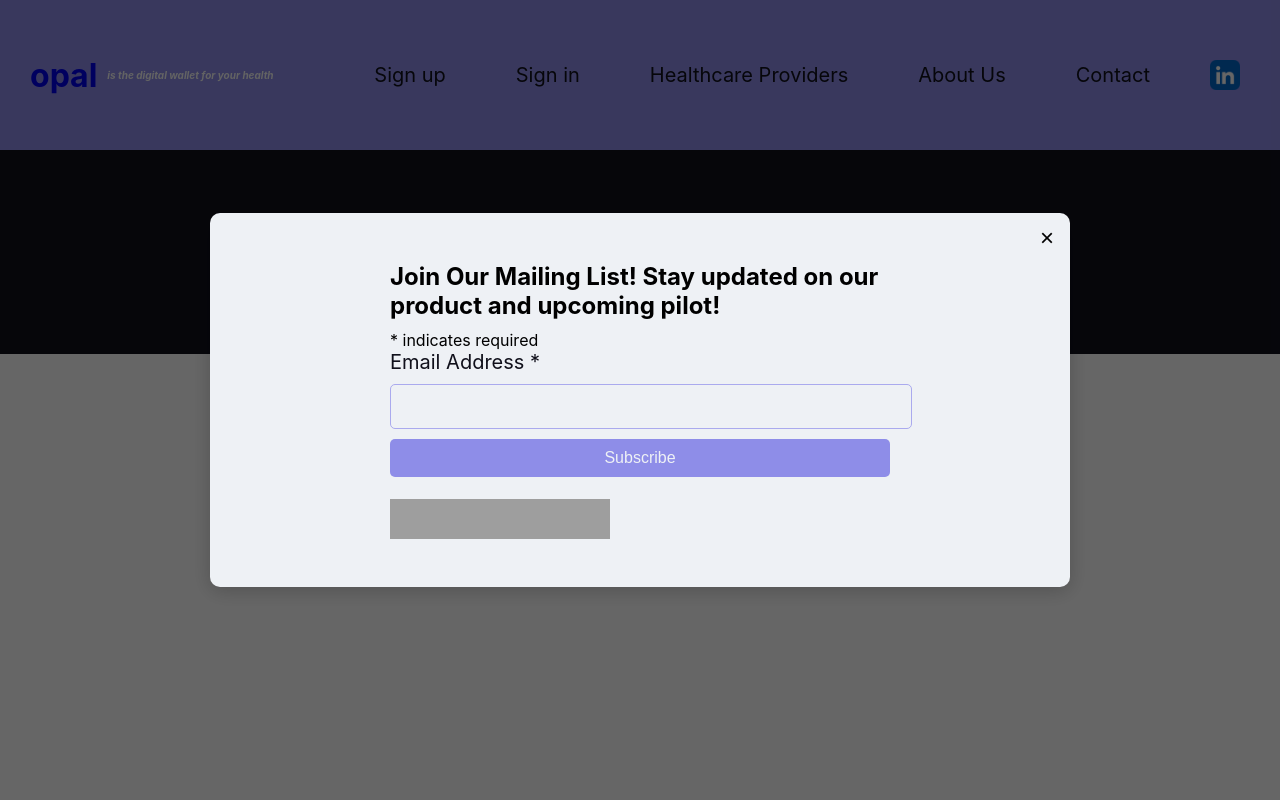
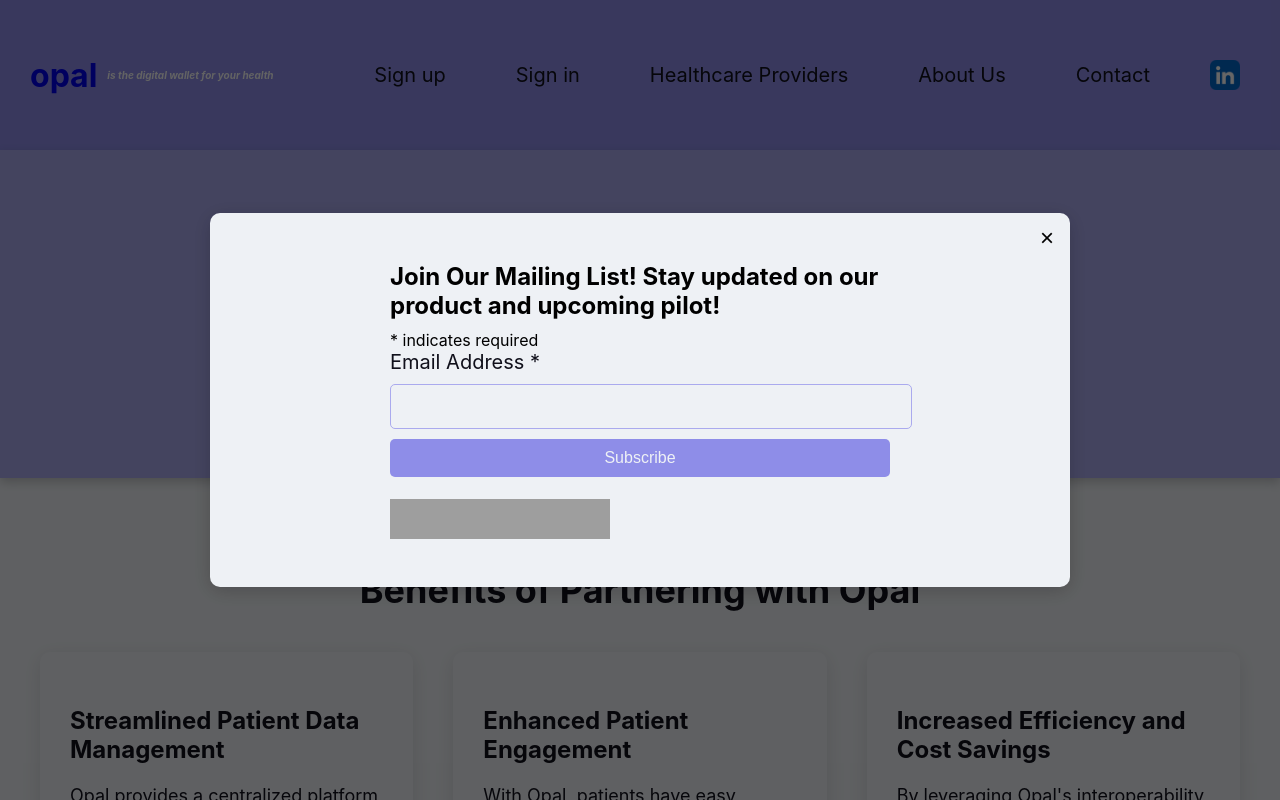
Before and after one commit to AmirFone/Start-up-studio-codebase, a React (Create React App) app in the folder health-app-iteration-two/opal/: page /healthcare-providers in a window 1280 px wide. Shown: the top 800 px of the page. Built offline with nearby package versions, Linux system fonts and the light colour scheme; grey boxes are pictures that could not be loaded.

Commit message:
Fix typos and improve styling in health-app-iteration-two also added  new component for providers

```diff
--- a/health-app-iteration-two/opal/src/App.js
+++ b/health-app-iteration-two/opal/src/App.js
@@ -18,6 +18,7 @@
 import LandingPageSection from './LandingPageSection';
 import landingPageImage from './images/landing_page_one.png';
 import PrescriptionHistory from './PrescriptionHistory';
+import HealthcareProviders from './HealthcareProviders';
 function App() {
 
   const [formData, setFormData] = useState({
@@ -181,6 +182,7 @@
           <Route path="/doctor-notes" element={<DoctorNotes />} />
           <Route path="/scans-and-images" element={<ScansAndImages />} />
           <Route path="/prescription-history" element={<PrescriptionHistory />} />
+          <Route path="/healthcare-providers" element={<HealthcareProviders />} />
         </Routes>
 
         <footer>
--- a/health-app-iteration-two/opal/src/Contact.js
+++ b/health-app-iteration-two/opal/src/Contact.js
@@ -50,7 +50,7 @@
   return (
     <div className="Contact">
       <div className="card implementation-plan">
-        <h2>opal Backend Implementation Plan</h2>
+        <h2>Opal Backend Implementation Plan</h2>
         <div className="steps">
           {displayedSteps.includes(0) && (
             <div className="step">
--- /dev/null
+++ b/health-app-iteration-two/opal/src/HealthcareProviders.js
@@ -0,0 +1,77 @@
+// HealthcareProviders.js
+import React from 'react';
+import './Style-sheets/HealthcareProviders.css';
+
+function HealthcareProviders() {
+  return (
+    <div className="HealthcareProviders">
+      <header className="provider-header">
+        <div className="header-content">
+          <h1>Partner with Opal</h1>
+          <p>Empowering Healthcare Providers through Collaboration</p>
+        </div>
+      </header>
+      <main className="provider-main">
+        <section className="provider-benefits">
+          <h2>Benefits of Partnering with Opal</h2>
+          <div className="benefits-grid">
+            <div className="benefit-card">
+              <h3>Streamlined Patient Data Management</h3>
+              <p>
+                Opal provides a centralized platform for managing patient health information, enabling seamless data sharing and reducing administrative burden.
+              </p>
+            </div>
+            <div className="benefit-card">
+              <h3>Enhanced Patient Engagement</h3>
+              <p>
+                With Opal, patients have easy access to their medical records, facilitating better communication and engagement between providers and patients.
+              </p>
+            </div>
+            <div className="benefit-card">
+              <h3>Increased Efficiency and Cost Savings</h3>
+              <p>
+                By leveraging Opal's interoperability features, healthcare providers can reduce duplicate tests, minimize errors, and optimize resource allocation.
+              </p>
+            </div>
+            <div className="benefit-card">
+              <h3>Improved Care Coordination</h3>
+              <p>
+                Opal enables secure data sharing among healthcare providers, promoting better care coordination and leading to improved patient outcomes.
+              </p>
+            </div>
+          </div>
+        </section>
+        <section className="provider-insights">
+          <h2>Insights from Healthcare Professionals</h2>
+          <div className="insight-card">
+            <blockquote>
+              "Interoperability is the biggest challenge. The cost to connect through EPIC is high, and EHR formats aren't adapted to hospital platforms."
+            </blockquote>
+            <cite>- Orthopedic Surgeon</cite>
+          </div>
+          <div className="insight-card">
+            <blockquote>
+              "Speak to high-level decision-makers. Entice providers and payers to use the platform. Market needs can be identified once you launch."
+            </blockquote>
+            <cite>- MD Student at Mt-Sinai</cite>
+          </div>
+          <div className="insight-card">
+            <blockquote>
+              "Not much success combining payer and provider data. Competition over data ownership affects cooperation. Providers and vendors are pushing back on interoperability due to lack of incentives."
+            </blockquote>
+            <cite>- Executive at Health Tech Company</cite>
+          </div>
+        </section>
+        <section className="provider-cta">
+          <h2>Join the Opal Network</h2>
+          <p>
+            Ready to transform your healthcare practice? Partner with Opal today and experience the benefits of seamless data management and improved patient care.
+          </p>
+          <a href="/contact" className="cta-button">Get Started</a>
+        </section>
+      </main>
+    </div>
+  );
+}
+
+export default HealthcareProviders;
--- /dev/null
+++ b/health-app-iteration-two/opal/src/Style-sheets/HealthcareProviders.css
@@ -0,0 +1,121 @@
+/* HealthcareProviders.css */
+
+.HealthcareProviders {
+	text-align: center;
+      }
+
+      .provider-header {
+	background-color: var(--periwinkle);
+	padding: 80px 0;
+	color: var(--antiflash-white);
+      }
+
+      .header-content {
+	max-width: 800px;
+	margin: 0 auto;
+      }
+
+      .provider-header h1 {
+	font-size: 48px;
+	margin-bottom: 20px;
+      }
+
+      .provider-header p {
+	font-size: 24px;
+      }
+
+      .provider-main {
+	max-width: 1200px;
+	margin: 0 auto;
+	padding: 60px 20px;
+      }
+
+      .provider-benefits {
+	margin-bottom: 80px;
+      }
+
+      .provider-benefits h2,
+      .provider-insights h2 {
+	font-size: 36px;
+	margin-bottom: 40px;
+      }
+
+      .benefits-grid {
+	display: grid;
+	grid-template-columns: repeat(auto-fit, minmax(300px, 1fr));
+	gap: 40px;
+      }
+
+      .benefit-card {
+	background-color: var(--antiflash-white);
+	padding: 30px;
+	border-radius: 10px;
+	box-shadow: 0 4px 20px rgba(0, 0, 0, 0.1);
+	text-align: left;
+      }
+
+      .benefit-card h3 {
+	font-size: 24px;
+	margin-bottom: 15px;
+      }
+
+      .benefit-card p {
+	font-size: 18px;
+	line-height: 1.6;
+      }
+
+      .provider-insights {
+	margin-bottom: 80px;
+      }
+
+      .insight-card {
+	background-color: var(--light-gray);
+	padding: 30px;
+	margin-bottom: 30px;
+	border-radius: 10px;
+	text-align: left;
+      }
+
+      .insight-card blockquote {
+	font-size: 20px;
+	line-height: 1.6;
+	margin-bottom: 20px;
+      }
+
+      .insight-card cite {
+	font-style: italic;
+	font-size: 18px;
+	color: var(--tropical-indigo);
+      }
+
+      .provider-cta {
+	background-color: var(--vista-blue);
+	padding: 80px 0;
+	color: var(--antiflash-white);
+      }
+
+      .provider-cta h2 {
+	font-size: 36px;
+	margin-bottom: 20px;
+      }
+
+      .provider-cta p {
+	font-size: 24px;
+	line-height: 1.6;
+	margin-bottom: 40px;
+      }
+
+      .cta-button {
+	display: inline-block;
+	background-color: var(--tropical-indigo);
+	color: var(--antiflash-white);
+	padding: 20px 40px;
+	font-size: 24px;
+	text-decoration: none;
+	border-radius: 5px;
+	transition: background-color 0.3s ease;
+      }
+
+      .cta-button:hover {
+	background-color: var(--periwinkle);
+      }
```
